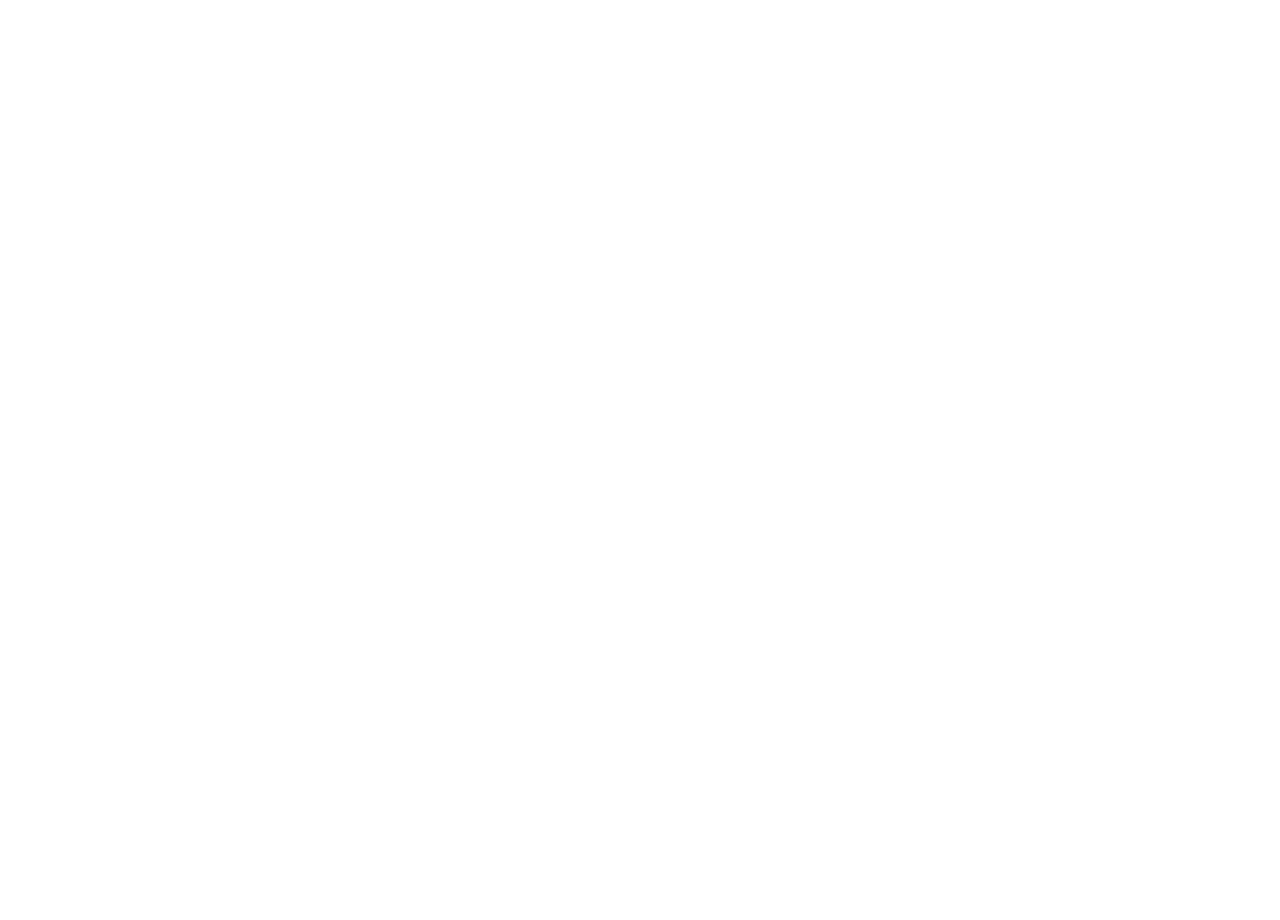
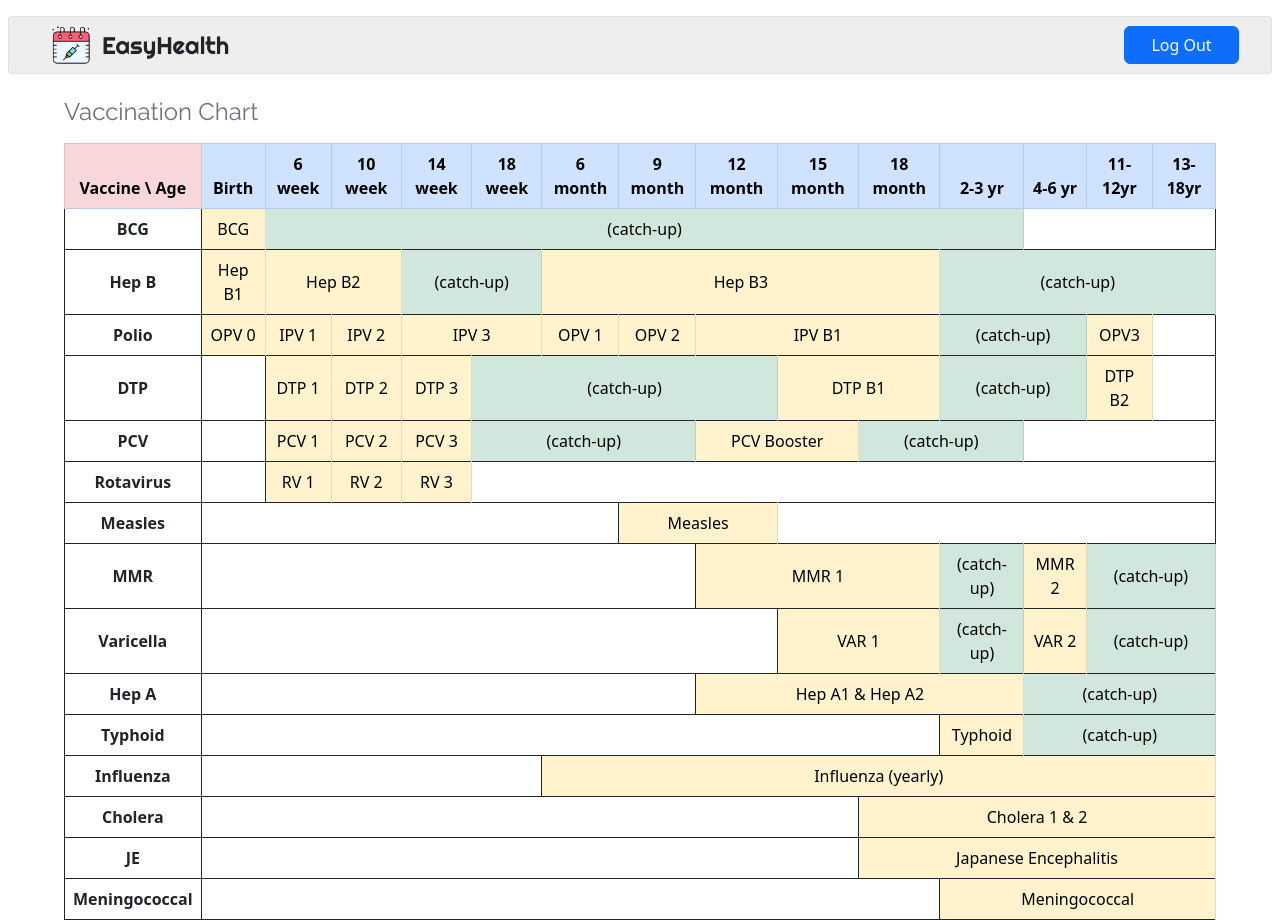
Before and after one commit to Pooja-kanesh/EasyHealth_frontend, a React (Create React App) app: page /chart in a window 1280 px wide. Before the commit this address had no page. Before the commit the page ends 800 px from the top, so only its background shows below. Built offline with nearby package versions, Linux system fonts and the light colour scheme; a web font is replaced by a local one.

Commit message:
vacc chart added

```diff
--- a/src/App.css
+++ b/src/App.css
@@ -2,6 +2,7 @@
   text-align: center;
 }
 
+
 a {
   max-width: 8rem;
 }
--- a/src/App.js
+++ b/src/App.js
@@ -8,6 +8,7 @@
 import UserHome from './components/UserHome';
 import ViewDetails from './components/ViewDetails';
 import CenterHome from './components/CenterHome';
+import Chart from './components/Charts'
 
 function App() {
   return (
@@ -18,6 +19,7 @@
         <Route path='/login' element={<Login />} />
         <Route path='/user' element={<UserHome />} />
         <Route path='/center' element={<CenterHome />} />
+        <Route path='/chart' element={<Chart />} />
         <Route path='/user/viewDetails' element={<ViewDetails />} />
       </Routes>
     </div>
--- /dev/null
+++ b/src/components/CenterHome.css
@@ -0,0 +1,9 @@
+.center-home {
+    width: 50%;
+    margin: 10rem 25%;
+}
+
+.card {
+    margin: 3rem 0;
+    min-height: 5rem;
+}
--- /dev/null
+++ b/src/components/CenterHome.js
@@ -0,0 +1,14 @@
+import Header from "./Header"
+import './CenterHome.css'
+
+const CenterHome = function () {
+    return (<>
+        <Header isSubmitted='true' />
+        <div className="container px-4 text-center center-home">
+
+            <div className="card text-center">View/Update Vaccine Inventory</div>
+            <div className="card text-center">View/Update Patient Records</div>
+        </div></>)
+}
+
+export default CenterHome
--- /dev/null
+++ b/src/components/Chart.css
@@ -0,0 +1,4 @@
+.vacc-chart {
+    width: 90%;
+    margin: 0 5%;
+}
--- /dev/null
+++ b/src/components/Charts.js
@@ -0,0 +1,149 @@
+import axios from "axios";
+import Header from "./Header";
+import './Chart.css'
+
+const Chart = function () {
+    axios.defaults.headers.common['Authorization'] = `Bearer ${localStorage.getItem('Authorization')}`;
+
+    return (<>
+        <Header isSubmitted="true" />
+        <table className="table table-bordered border-dark align-middle caption-top vacc-chart">
+            <caption><h4>Vaccination Chart</h4></caption>
+            <thead className="table-primary">
+                <tr>
+                    <th scope="col" className="table-danger">Vaccine \ Age </th>
+                    <th scope="col">Birth</th>
+                    <th scope="col">6 week</th>
+                    <th scope="col">10 week</th>
+                    <th scope="col">14 week</th>
+                    <th scope="col">18 week</th>
+                    <th scope="col">6 month</th>
+                    <th scope="col">9 month</th>
+                    <th scope="col">12 month</th>
+                    <th scope="col">15 month</th>
+                    <th scope="col">18 month</th>
+                    <th scope="col">2-3 yr</th>
+                    <th scope="col">4-6 yr</th>
+                    <th scope="col">11-12yr</th>
+                    <th scope="col">13-18yr</th>
+                </tr>
+            </thead>
+            <tbody>
+                <tr>
+                    <th scope="row">BCG</th>
+                    <td className="table-warning">BCG</td>
+                    <td className="table-success" colSpan='10'>{`(catch-up)`}</td>
+                    <td colSpan='3'></td>
+                </tr>
+                <tr>
+                    <th scope="row">Hep B</th>
+                    <td className="table-warning">Hep B1</td>
+                    <td className="table-warning" colSpan='2'>Hep B2</td>
+                    <td className="table-success" colSpan='2'>{`(catch-up)`}</td>
+                    <td className="table-warning" colSpan='5'>Hep B3</td>
+                    <td className="table-success" colSpan='4'>{`(catch-up)`}</td>
+                </tr>
+                <tr>
+                    <th scope="row">Polio</th>
+                    <td className="table-warning">OPV 0</td>
+                    <td className="table-warning">IPV 1</td>
+                    <td className="table-warning">IPV 2</td>
+                    <td className="table-warning" colSpan='2'>IPV 3</td>
+                    <td className="table-warning">OPV 1</td>
+                    <td className="table-warning">OPV 2</td>
+                    <td className="table-warning" colSpan='3'>IPV B1</td>
+                    <td className="table-success" colSpan='2'>{`(catch-up)`}</td>
+                    <td className="table-warning">OPV3</td>
+                    <td ></td>
+
+                </tr>
+                <tr>
+                    <th scope="row">DTP</th>
+                    <td ></td>
+                    <td className="table-warning">DTP 1</td>
+                    <td className="table-warning">DTP 2</td>
+                    <td className="table-warning">DTP 3</td>
+                    <td className="table-success" colSpan='4'>{`(catch-up)`}</td>
+                    <td className="table-warning" colSpan='2'>DTP B1</td>
+                    <td className="table-success" colSpan='2'>{`(catch-up)`}</td>
+                    <td className="table-warning">DTP B2</td>
+                    <td ></td>
+                </tr>
+                <tr>
+                    <th scope="row">PCV</th>
+                    <td></td>
+                    <td className="table-warning">PCV 1</td>
+                    <td className="table-warning">PCV 2</td>
+                    <td className="table-warning">PCV 3</td>
+                    <td className="table-success" colSpan='3'>{`(catch-up)`}</td>
+                    <td className="table-warning" colSpan='2'>PCV Booster</td>
+                    <td className="table-success" colSpan='2'>{`(catch-up)`}</td>
+                    <td colSpan='3'></td>
+                </tr>
+                <tr>
+                    <th scope="row">Rotavirus</th>
+                    <td></td>
+                    <td className="table-warning">RV 1</td>
+                    <td className="table-warning">RV 2</td>
+                    <td className="table-warning">RV 3</td>
+                    <td colSpan='10'></td>
+                </tr>
+                <tr>
+                    <th scope="row">Measles</th>
+                    <td colSpan='6'></td>
+                    <td className="table-warning" colSpan='2'>Measles</td>
+                    <td colSpan='6'></td>
+                </tr>
+                <tr>
+                    <th scope="row">MMR</th>
+                    <td colSpan='7'></td>
+                    <td className="table-warning" colSpan='3'>MMR 1</td>
+                    <td className="table-success">{`(catch-up)`}</td>
+                    <td className="table-warning">MMR 2</td>
+                    <td className="table-success" colSpan='2'>{`(catch-up)`}</td>
+                </tr>
+                <tr>
+                    <th scope="row">Varicella</th>
+                    <td colSpan='8'></td>
+                    <td className="table-warning" colSpan='2'>VAR 1</td>
+                    <td className="table-success">{`(catch-up)`}</td>
+                    <td className="table-warning">VAR 2</td>
+                    <td className="table-success" colSpan='2'>{`(catch-up)`}</td>
+                </tr>
+                <tr>
+                    <th scope="row">Hep A</th>
+                    <td colSpan='7'></td>
+                    <td className="table-warning" colSpan='4'>Hep A1 & Hep A2</td>
+                    <td className="table-success" colSpan='3'>{`(catch-up)`}</td>
+                </tr>
+                <tr>
+                    <th scope="row">Typhoid</th>
+                    <td colSpan='10'></td>
+                    <td className="table-warning" >Typhoid</td>
+                    <td className="table-success" colSpan='3'>{`(catch-up)`}</td>
+                </tr>
+                <tr>
+                    <th scope="row">Influenza</th>
+                    <td colSpan='5'></td>
+                    <td className="table-warning" colSpan='9'>{`Influenza (yearly)`}</td>
+                </tr>
+                <tr>
+                    <th scope="row">Cholera</th>
+                    <td colSpan='9'></td>
+                    <td className="table-warning" colSpan='5'>Cholera 1 & 2</td>
+                </tr>
+                <tr>
+                    <th scope="row">JE</th>
+                    <td colSpan='9'></td>
+                    <td className="table-warning" colSpan='5'>Japanese Encephalitis</td>
+                </tr>
+                <tr>
+                    <th scope="row">Meningococcal</th>
+                    <td colSpan='10'></td>
+                    <td className="table-warning" colSpan='4'>Meningococcal</td>
+                </tr>
+            </tbody>
+        </table></>)
+}
+
+export default Chart;
--- a/src/components/Header.js
+++ b/src/components/Header.js
@@ -20,7 +20,8 @@
 
     const buttons = () => {
         if (props.isSubmitted) {
-            return (<><div></div><Link onClick={logoutHandler} className="btn btn-primary logbtn" to="/">Log Out</Link></>)
+            return (<><div></div>
+                <Link onClick={logoutHandler} className="btn btn-primary logbtn" to="/">Log Out</Link></>)
         }
         return (<><Link className="btn btn-danger link-to" to="/register">Register</Link>
             <Link className="btn btn-primary logbtn" to="/login">Log In</Link>
--- a/src/components/Login.js
+++ b/src/components/Login.js
@@ -140,8 +140,11 @@
                             type="password" />
                     </div>
                     <div className="role">
-                        <input class="form-check-input" type="checkbox" value="" id="flexCheckDefault" />
-                        <label class="form-check-label" for="flexCheckDefault" onClick={roleHandler}>
+                        <input class="form-check-input"
+                            id="flexCheckDefault"
+                            type="checkbox" value="center"
+                            onClick={roleHandler} />
+                        <label class="form-check-label" for="flexCheckDefault">
                             Login as Medical Center?
                         </label>
                     </div>
--- a/src/components/Register.js
+++ b/src/components/Register.js
@@ -161,8 +161,11 @@
                             type="password" />
                     </div>
                     <div className="role">
-                        <input class="form-check-input" type="checkbox" value="" id="flexCheckDefault" />
-                        <label class="form-check-label" for="flexCheckDefault" onClick={roleHandler}>
+                        <input class="form-check-input"
+                            id="flexCheckDefault"
+                            type="checkbox" value="center"
+                            onClick={roleHandler} />
+                        <label class="form-check-label" for="flexCheckDefault">
                             Register as Medical Center?
                         </label>
                     </div>
--- a/src/components/UserHome.css
+++ b/src/components/UserHome.css
@@ -93,3 +93,22 @@
 .hidden {
     display: none;
 }
+
+.user-extra {
+    height: 88vh;
+    box-shadow: 0 8px 5px 0.18px rgb(0 0 0 / 30%);
+}
+
+.user-extra div {
+    display: flex;
+    justify-content: center;
+    align-items: center;
+    margin: 2rem 0;
+    background-color: rgba(250, 143, 150, 0.695);
+    cursor: pointer;
+}
+
+.user-extra a {
+    color: rgb(39, 39, 39);
+    max-width: 10rem;
+}
```
Also changed, not shown: src/components/UserHome.js (+12 -5 lines), src/components/Vaccines.js (+8 -8 lines), 2 other files (tests, documents, lock files or other folders).
